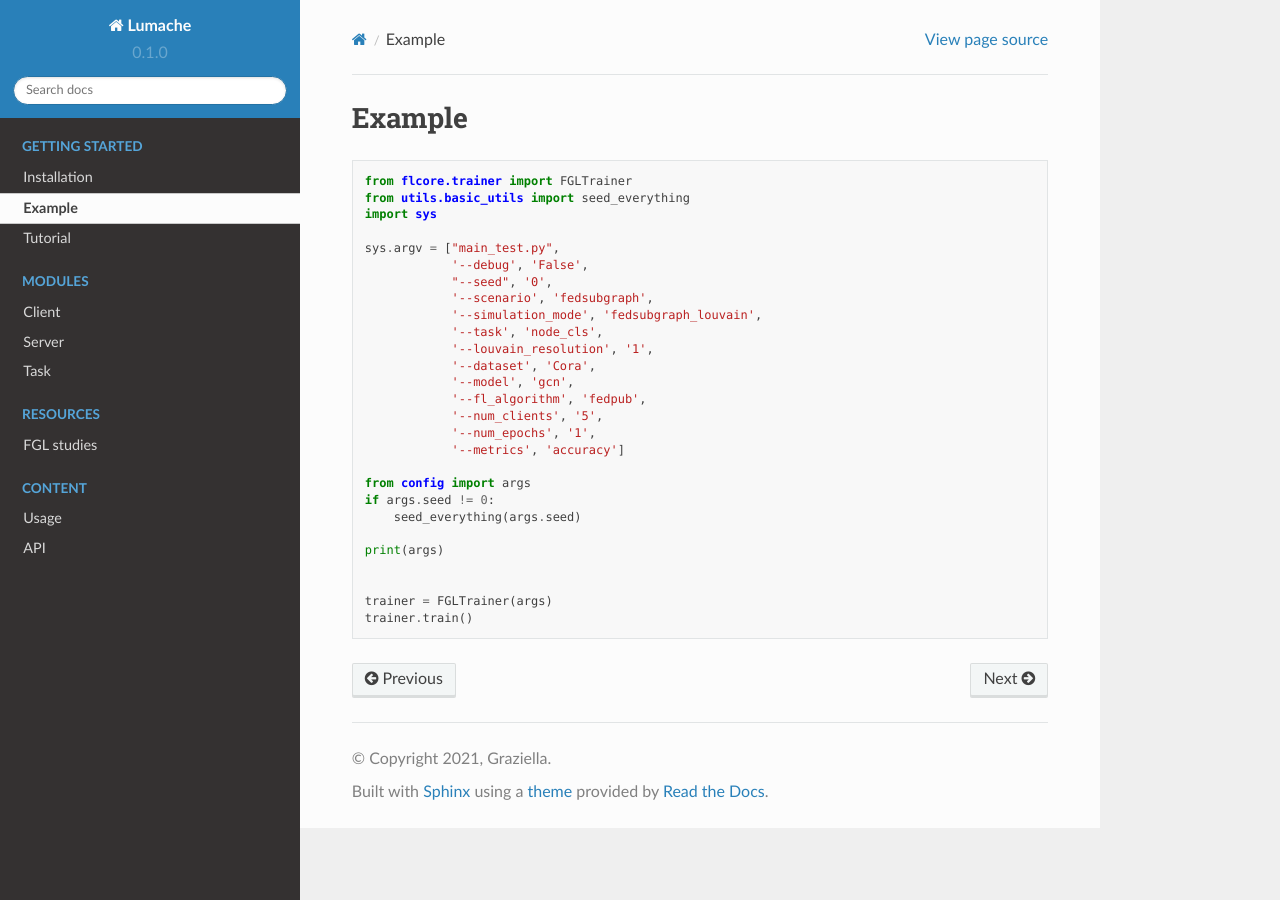
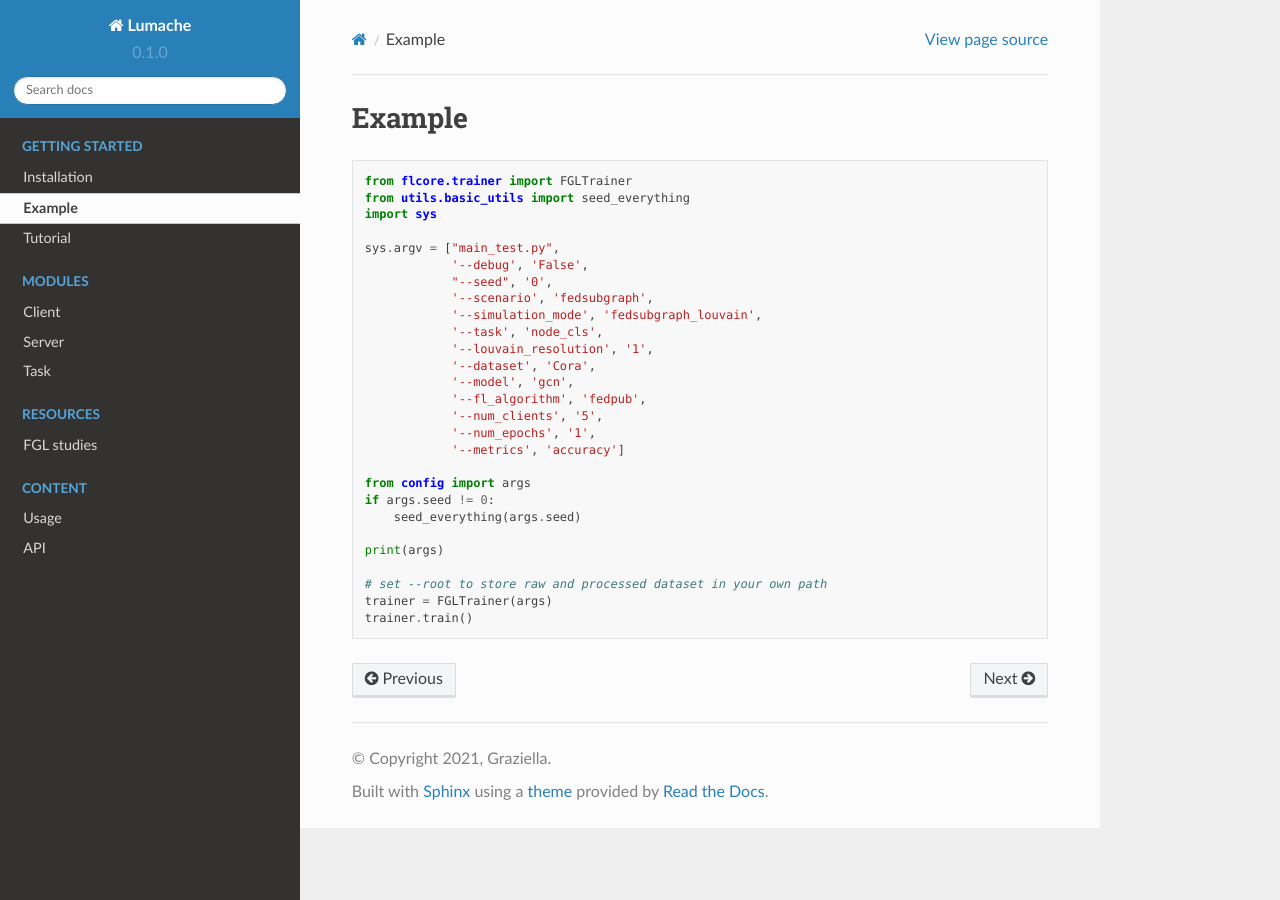
Before and after one commit to Youth-49/test_template, a Sphinx documentation site: the page built from docs/source/example.rst, in a window 1280 px wide. Built offline with Sphinx 7.4.7 and the Read the Docs theme 2.0.0, drawn with Linux system fonts in a browser that asks for light colours.

Commit message:
Update example.rst

```diff
--- a/docs/source/example.rst
+++ b/docs/source/example.rst
@@ -27,6 +27,6 @@ Example
 
             print(args)
 
-
+            # set --root to store raw and processed dataset in your own path
             trainer = FGLTrainer(args)
             trainer.train()
```
